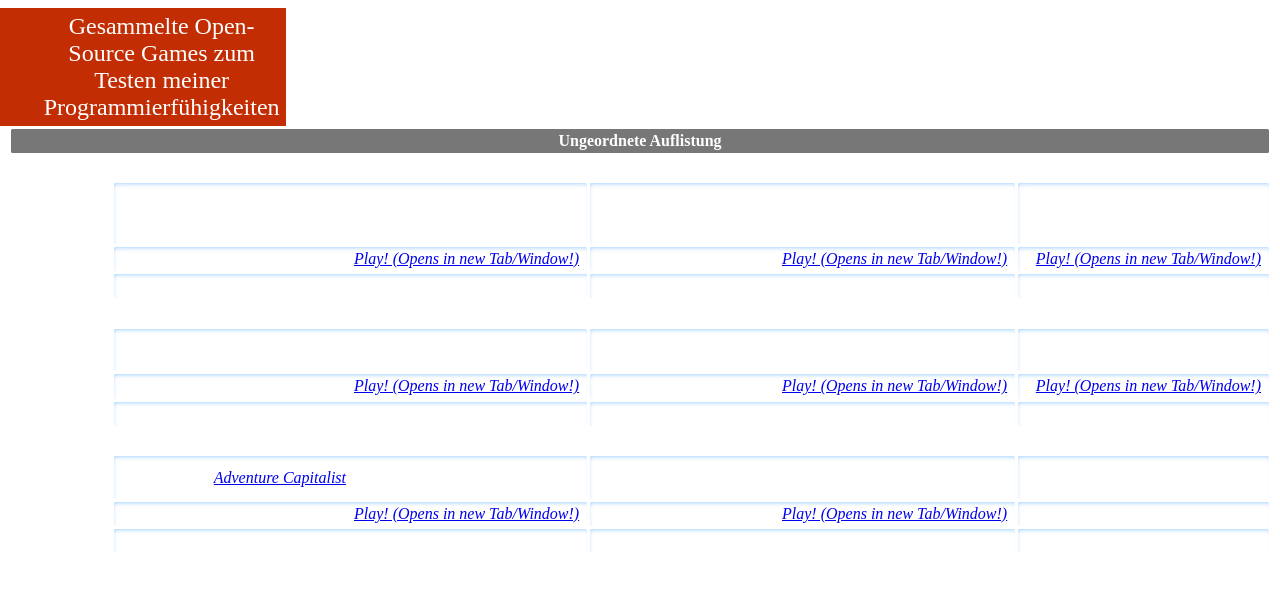
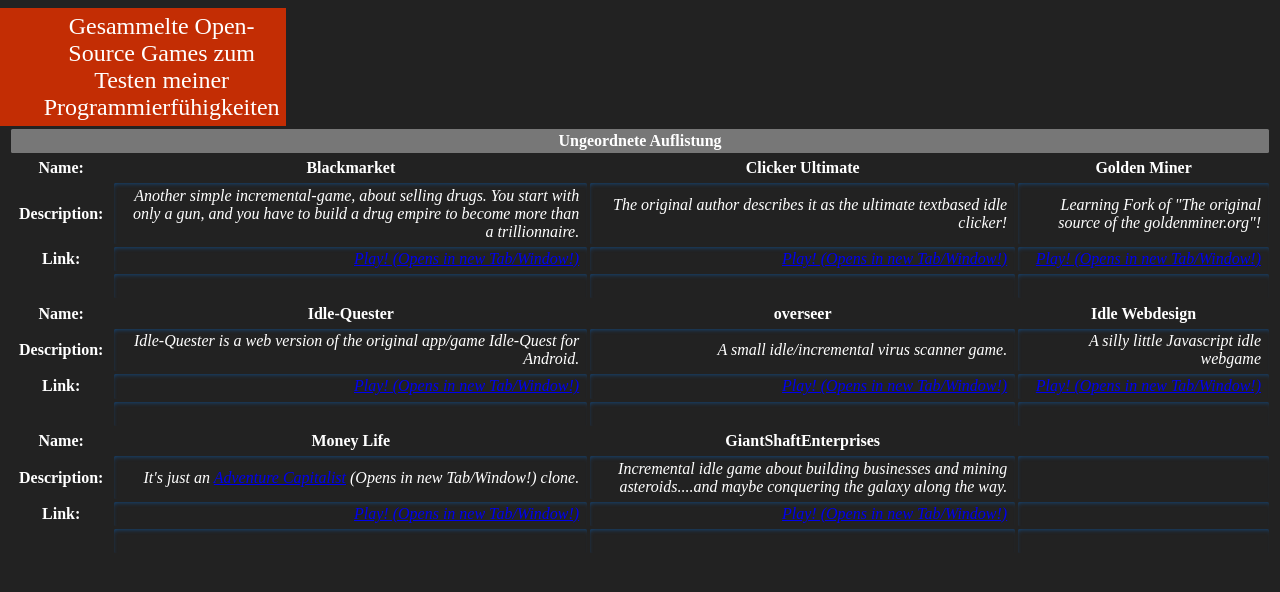
Before and after one commit to Legion9378/Legion9378.github.io, a PHP site: page / in a window 1280 px wide. Shown: the top 592 px of the page. Run offline with PHP 8.4, Linux system fonts and the light colour scheme.

Commit message:
main.css aktualisiert

```diff
--- a/main.css
+++ b/main.css
@@ -1,4 +1,4 @@
-main {
+body {
 	background-color: #222222;
 }
 
```
